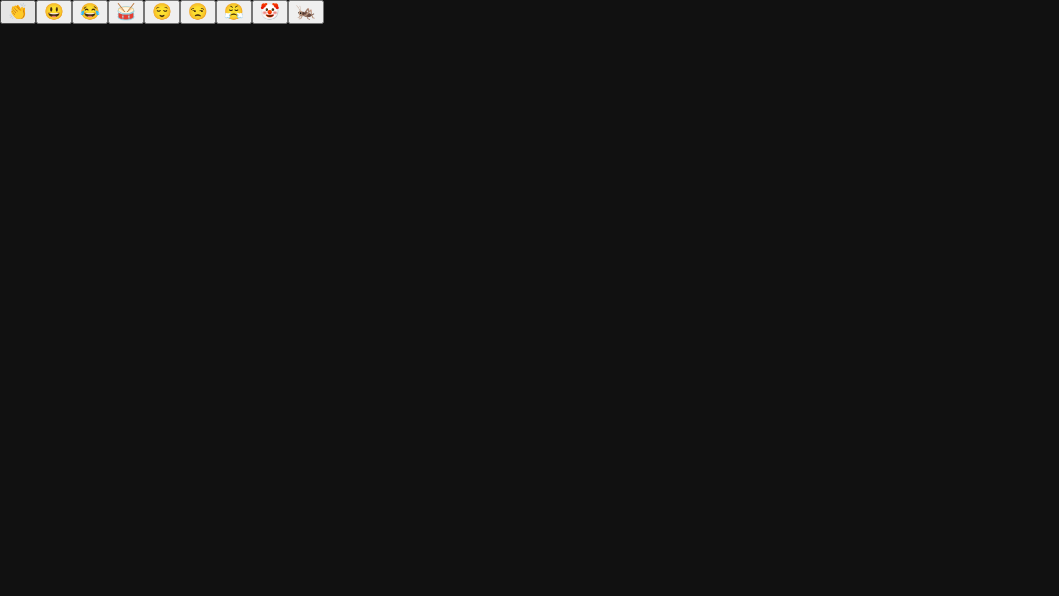
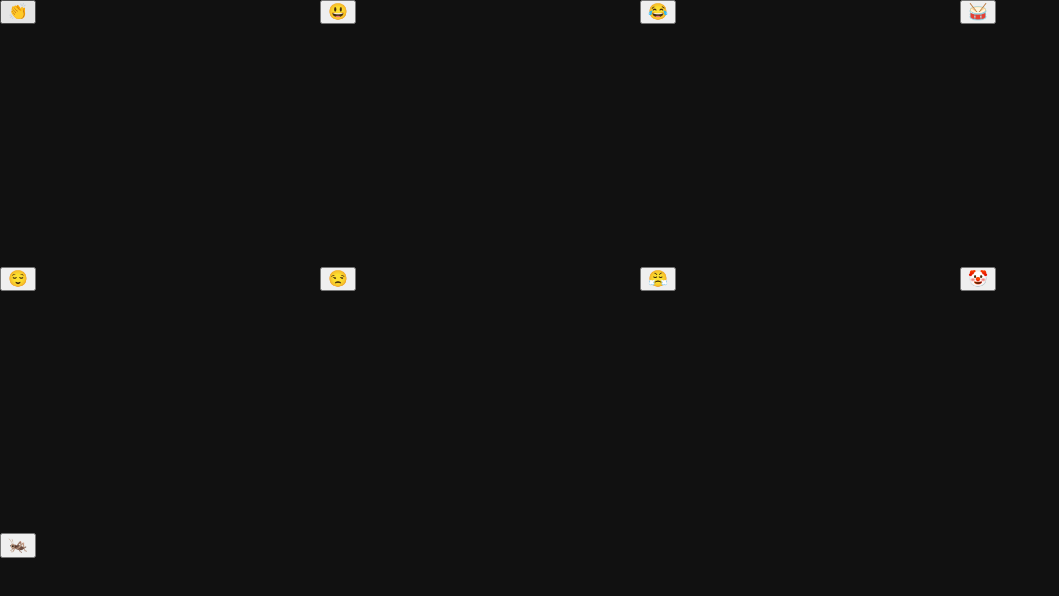
Before and after one commit to ubermanu/audience, a React (Create React App) app: page / in a window 1280 px wide. Shown: the top 596 px of the page, without its empty margins (0-1059 px from the left). Built offline with nearby package versions, Linux system fonts and the light colour scheme.

Commit message:
Fix layout

```diff
--- a/src/App.js
+++ b/src/App.js
@@ -3,20 +3,27 @@ import styled from "styled-components";
 import EmojiButton from "./EmojiButton";
 import sounds from "./sounds.json";
 
-const Container = styled.div`
+const FlexContainer = styled.div`
+  display: flex;
+  flex-wrap: wrap;
   background: #111;
-  height: 100vh;
+  min-height: 100vh;
   width: 100vw;
 `;
 
+const OneFourthCell = styled.div`
+  width: 25%;
+  overflow-x: hidden;
+`;
+
 const App = () => (
-  <Container>
+  <FlexContainer>
     {sounds.map((item, i) => (
-      <span key={i}>
+      <OneFourthCell key={i}>
         <EmojiButton {...item} />
-      </span>
+      </OneFourthCell>
     ))}
-  </Container>
+  </FlexContainer>
 );
 
 export default App;
```
